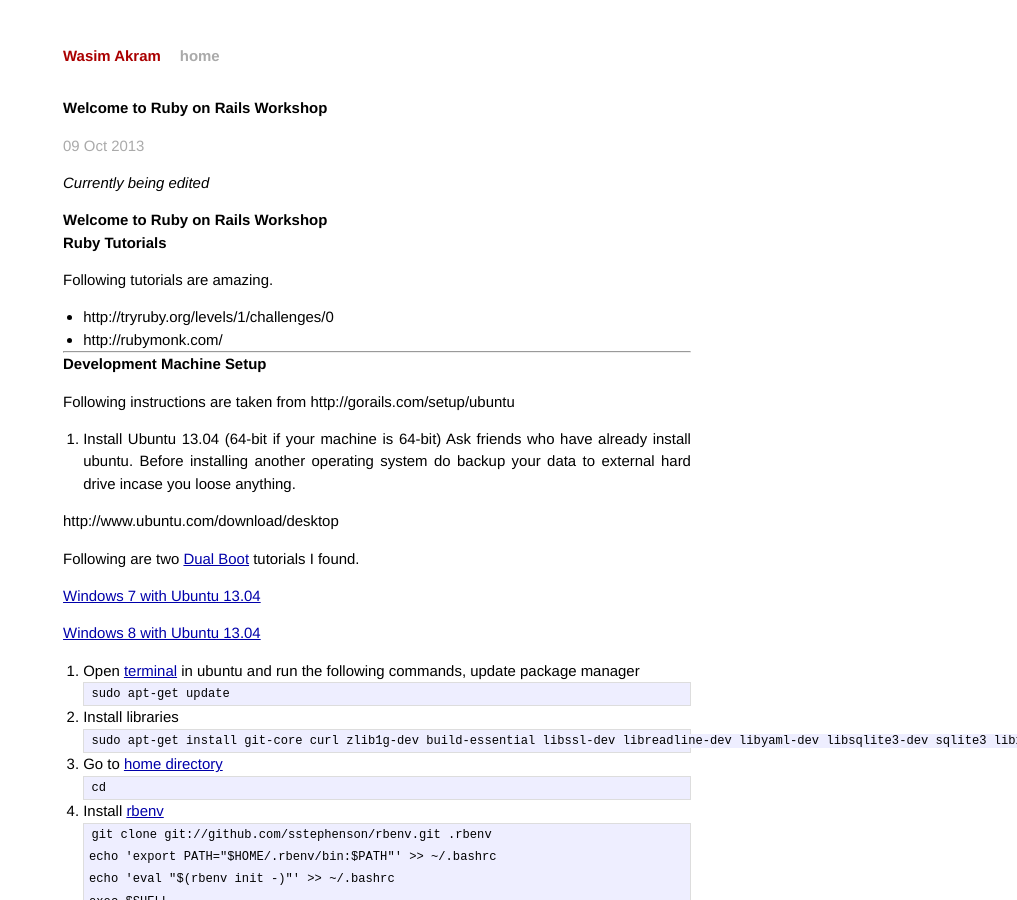
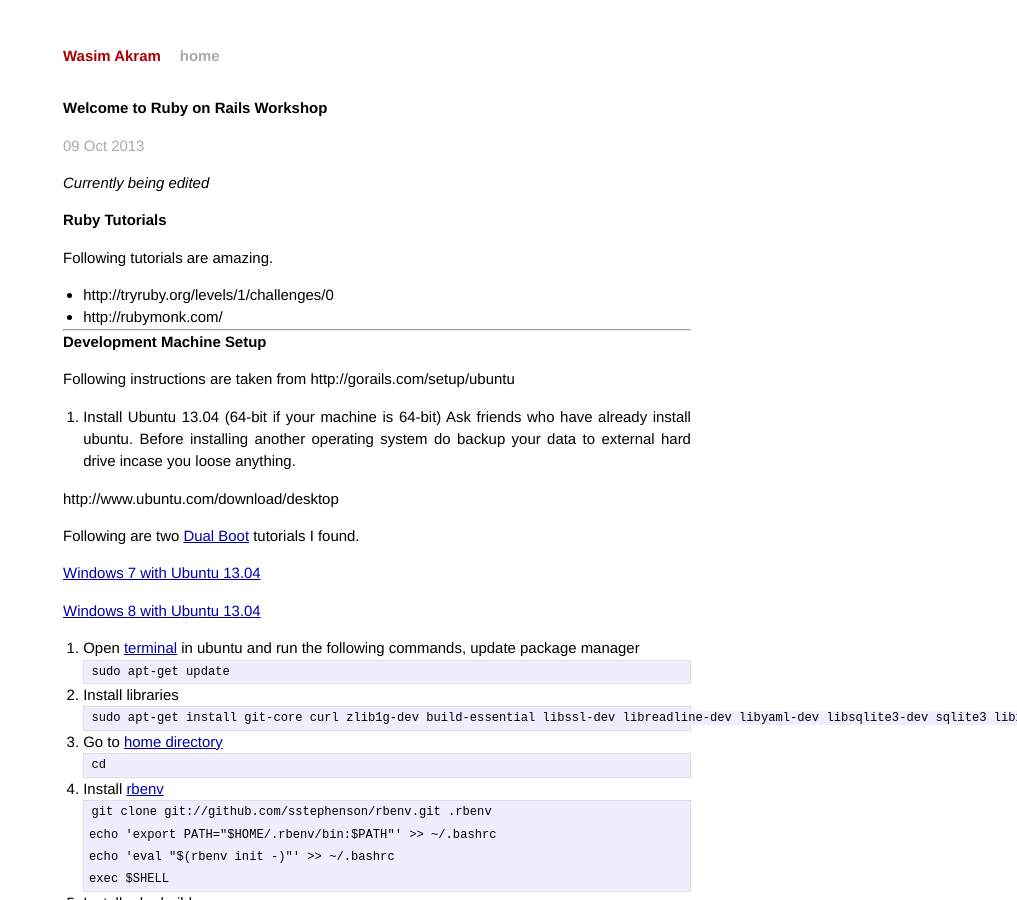
Before and after one commit to wasimakram/wasimakram.github.com, a Jekyll site: the page built from _posts/2013-10-09-welcome-to-ruby-on-rails.markdown, in a window 1280 px wide and 900 px high. Shown: the whole window, without its empty margins (263-1280 px from the left). Built offline with Jekyll 4.4.1, drawn with Linux system fonts in a browser that asks for light colours; Markdown is read by kramdown in place of the engine named in the settings.

Commit message:
Removed title from the blog post

```diff
--- a/_posts/2013-10-09-welcome-to-ruby-on-rails.markdown
+++ b/_posts/2013-10-09-welcome-to-ruby-on-rails.markdown
@@ -6,8 +6,6 @@ categories: Ruby on Rails
 ---
 
 *Currently being edited*
-
-## Welcome to Ruby on Rails Workshop
 
 ### Ruby Tutorials
 Following tutorials are amazing.
```
